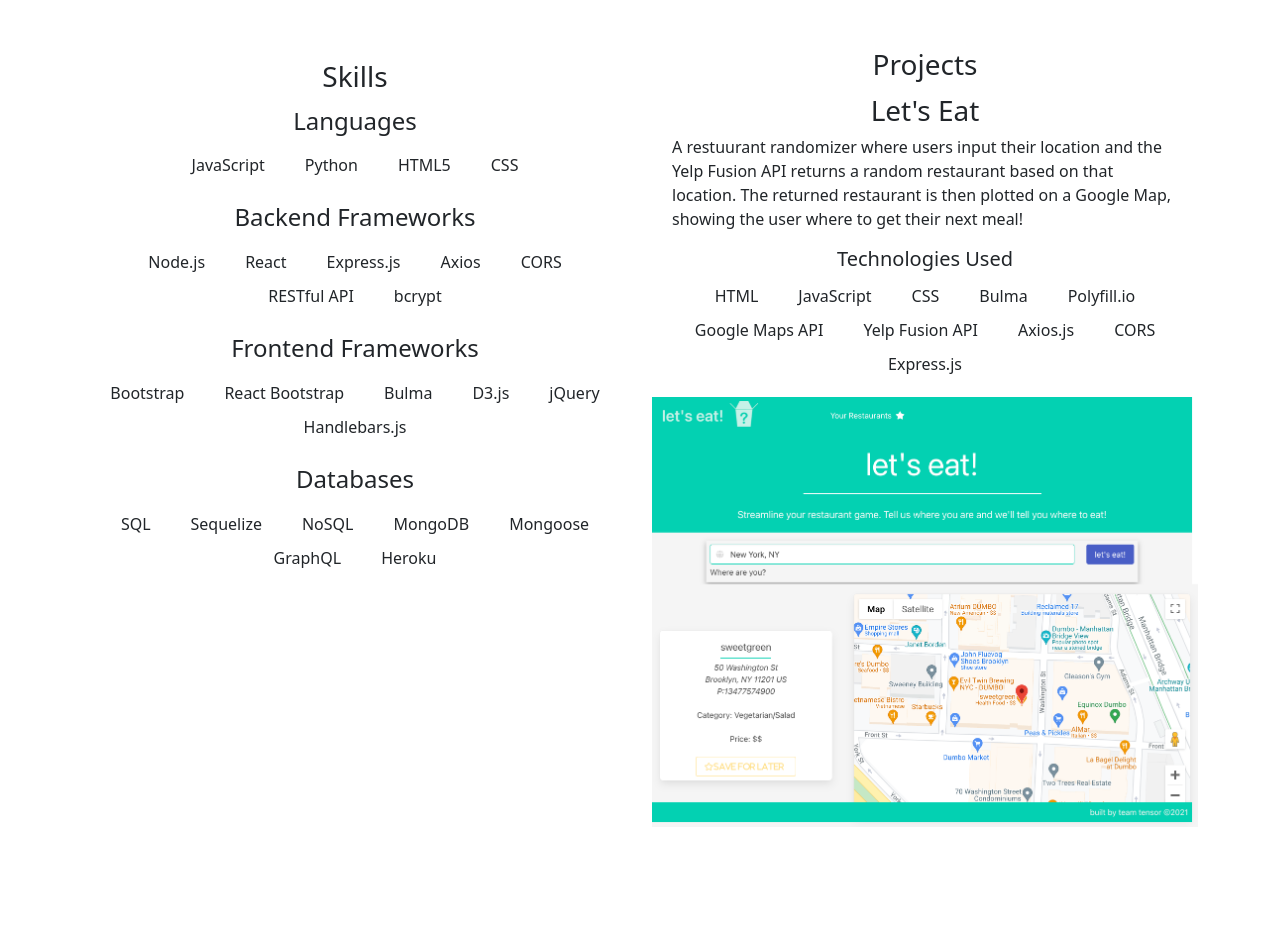
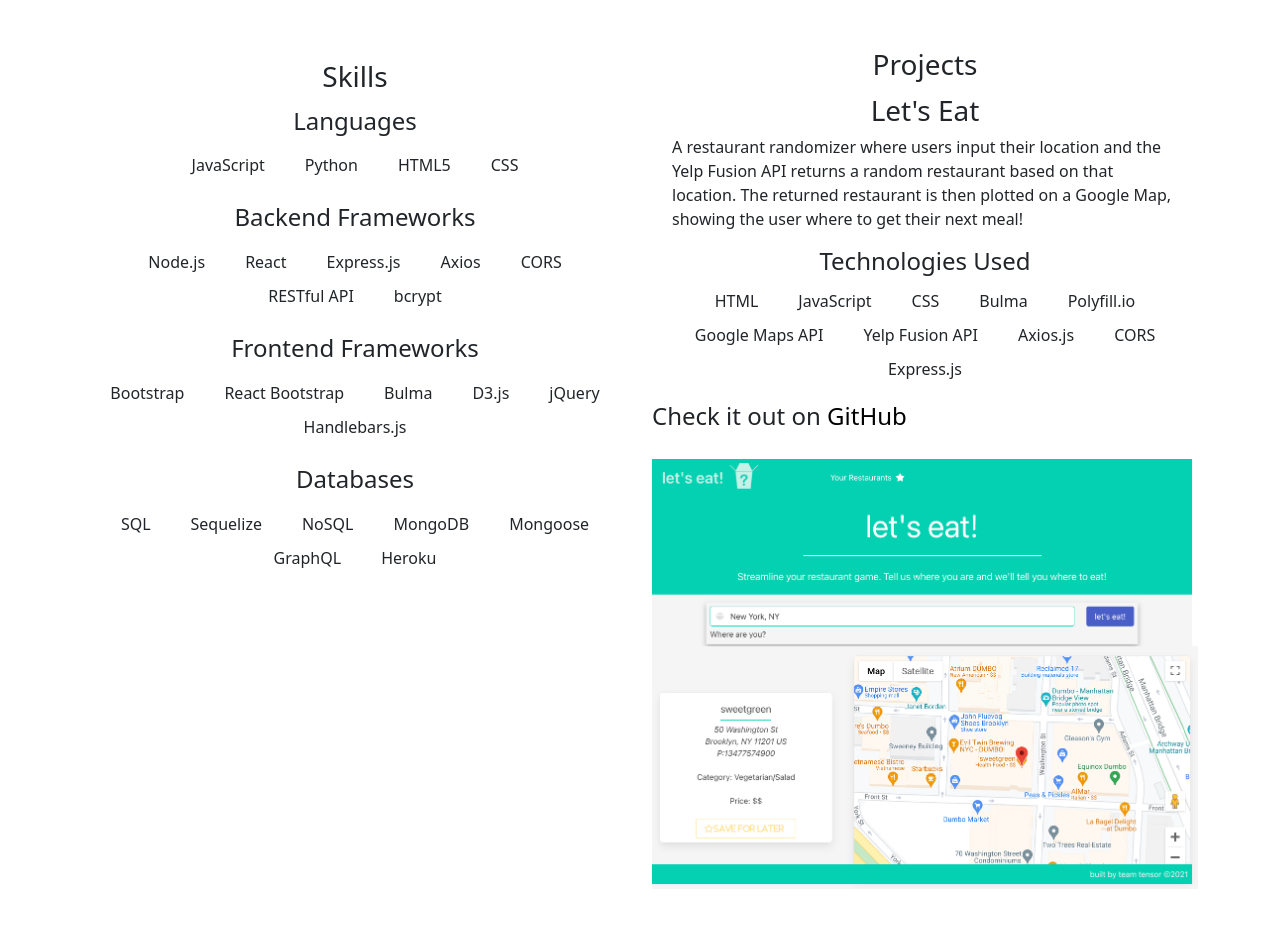
Before and after one commit to a-breezy/portfolio, a React (Create React App) app: page /contact in a window 1280 px wide. Shown: the part 1580-2507 px from the top of the page. Before the commit the page ends 2457 px from the top, so only its background shows below. Built offline with nearby package versions, Linux system fonts and the light colour scheme.

Commit message:
updated projects with relevant technologies

```diff
--- a/src/App.js
+++ b/src/App.js
@@ -30,7 +30,7 @@
 		{
 			name: "Let's Eat",
 			description:
-				"A restuurant randomizer where users input their location and the Yelp Fusion API returns a random restaurant based on that location. The returned restaurant is then plotted on a Google Map, showing the user where to get their next meal!",
+				"A restaurant randomizer where users input their location and the Yelp Fusion API returns a random restaurant based on that location. The returned restaurant is then plotted on a Google Map, showing the user where to get their next meal!",
 			url: "https://a-breezy.github.io/LetsEat",
 			github: "https://github.com/a-breezy/LetsEat",
 			technologies: [
@@ -50,35 +50,41 @@
 		{
 			name: "MoodRng",
 			description:
-				"A mood tracker in which user log their mood as well as what they've eaten, exercise, and sleep for a given day. The data is then graphed, using D3.js, in a color-coated fashion to help users determin what habits bring the greatest benefit.",
-			url: "https://moodrngwellnessapp.herokuapp.com/",
+				"A mood-tracking web app where users log mood, diet, exercise, and sleep to find trends over time. Users create an accound through a MySQL database, login, and log their data over time. The logged data is then graphed with D3.js, color-coating their mood based on their happiness. From there users are able to see what habits have brought the greatest happiness and maximise their joy!",
+			url: null,
 			github: "https://github.com/a-breezy/MoodRng",
 			technologies: [
-				"HTML",
+				"D3.js",
 				"JavaScript",
+				"Express.js",
+				"Express-Session",
 				"Handlebars.js",
-				"Express.js",
+				"Express-Handlebars",
+				"MySQL2",
 				"Sequelize",
-				"MySQL2",
+				"Connect-session-sequelize",
 				"bcrypt",
+				"dotenv",
 			],
 			image: "moodRng",
 		},
-		// Haven't included kitchensink stuff yet
 		{
 			name: "Kitchen Sink",
 			description:
-				"A recipe app where users create and share recipes with one another. On top of that the flexibility of NoSQL allows for users to search by ingredients so that they can cook whatever they have at hand.",
+				"A web app for recipe creation and sharing. The MongoDB database allows users to seemlessly create new recipes and add new ingredients, which can later be searched. This enables users to find recipes based on whatever they have at hand, instead of having to go to the grocery store to buy ingredients.",
 			url: null,
 			github: "https://github.com/antger78/kitchen_sink",
 			technologies: [
-				"JavaScript",
 				"React.js",
+				"React Router",
+				"Express.js",
+				"GraphQL",
+				"MongoDB",
+				"Mongoose",
 				"Apollo GraphQL",
-				"Express.js",
-				"Mongoose",
+				"bcrypt",
+				"JSON Web Token",
 				"Bootstrap/React Bootstrap",
-				"bcrypt",
 			],
 			image: "kitchenSink",
 		},
--- a/src/components/Project/index.js
+++ b/src/components/Project/index.js
@@ -1,7 +1,7 @@
 import React from "react";
 
 const Project = ({ projects }) => {
-	let { name, description, technologies, url, image } = projects;
+	let { name, description, technologies, url, github, image } = projects;
 
 	return (
 		<>
@@ -10,7 +10,7 @@
 					{name}
 				</h3>
 				<p>{description}</p>
-				<h5 className="text-center">Technologies Used</h5>
+				<h4 className="text-center">Technologies Used</h4>
 				<ul className="technology-skills">
 					{technologies.map((tech) => {
 						return (
@@ -20,6 +20,8 @@
 						);
 					})}
 				</ul>
+				<h4>Check it out on <a href={github}>GitHub</a></h4>
+
 				<a href={url}>
 					<img
 						src={require(`../../assets/img/dev/${image}.png`)}
--- a/src/index.css
+++ b/src/index.css
@@ -111,7 +111,13 @@
 	padding: 0px 20px;
 }
 
+.project a {
+	text-decoration: none;
+	color: #000000;
+}
+
 .project-image {
+	margin-top: 20px;
 	height: auto;
 	width: 100%;
 }
--- a/src/pages/Projects.js
+++ b/src/pages/Projects.js
@@ -1,19 +1,17 @@
-import React, { useState } from "react";
+import React from "react";
 import { Col, Container, Row } from "react-bootstrap";
 
 import Project from "../components/Project";
 
 const Projects = ({ projects }) => {
-	console.log("projects arr", projects);
 	return (
 		<Container className="py-5" id="contact">
 			<h2 className="py-4 text-center">Projects</h2>
 			<Row className="text-center contact-row pt-3">
-				{projects.map((project) => {
-					// console.log("project", project);
+				{projects.map((project, i) => {
 					return (
-						<Col md={6}>
-							<Project projects={project} key={project} />
+						<Col md={6} key={project.name}>
+							<Project projects={project} />
 						</Col>
 					);
 				})}
```
